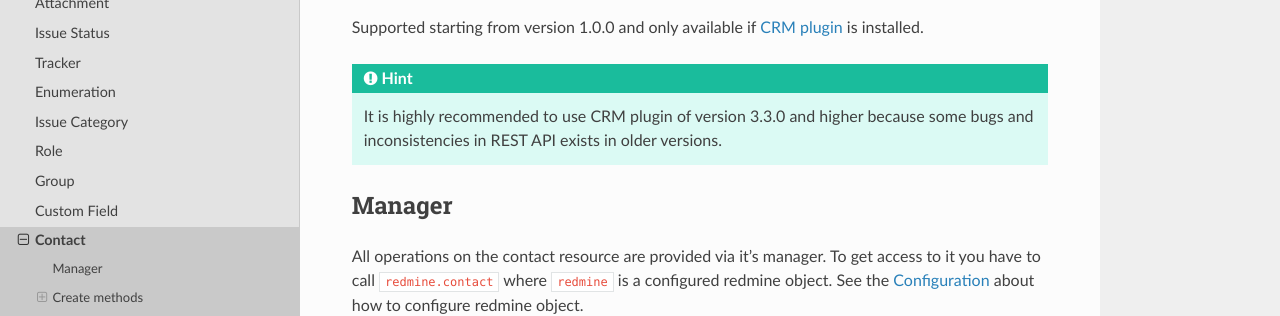
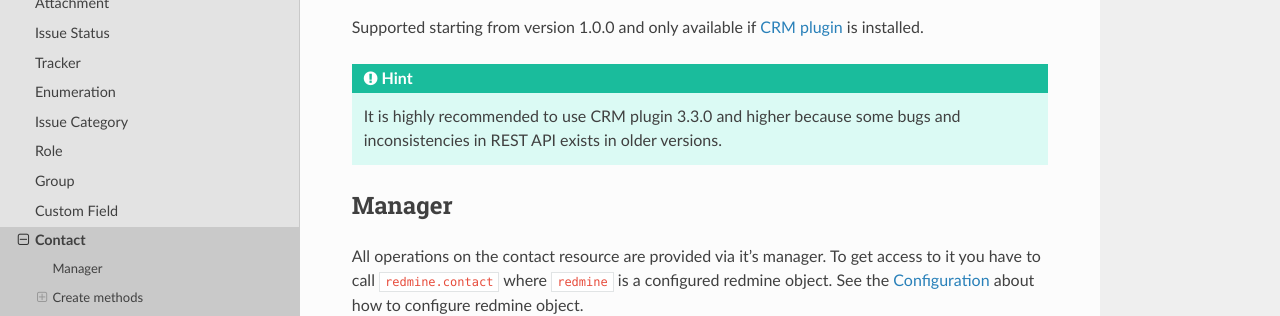
Before and after one commit to maxtepkeev/python-redmine, a Sphinx documentation site: the page built from docs/resources/contact.rst, in a window 1280 px wide and 900 px high. Shown: the part 144-460 px from the top of the window. Built offline with Sphinx 7.4.7 and the Read the Docs theme 2.0.0, drawn with Linux system fonts in a browser that asks for light colours; some of the changed text lies outside the part shown.

Commit message:
docs cleanup

```diff
--- a/docs/resources/contact.rst
+++ b/docs/resources/contact.rst
@@ -6,8 +6,8 @@ projects/crm/pages/1>`_ is installed.
 
 .. hint::
 
-    It is highly recommended to use CRM plugin of version 3.3.0 and higher because some bugs
-    and inconsistencies in REST API exists in older versions.
+    It is highly recommended to use CRM plugin 3.3.0 and higher because some bugs and
+    inconsistencies in REST API exists in older versions.
 
 Manager
 -------
--- a/docs/resources/contact_tag.rst
+++ b/docs/resources/contact_tag.rst
@@ -2,7 +2,7 @@ Contact Tag
 ===========
 
 Supported starting from version 1.0.0 and only available if `CRM plugin <http://redminecrm.com/
-projects/crm/pages/1>`_ of version 3.3.1 and higher is installed.
+projects/crm/pages/1>`_ 3.3.1 and higher is installed.
 
 Manager
 -------
--- a/docs/resources/deal_status.rst
+++ b/docs/resources/deal_status.rst
@@ -2,7 +2,7 @@ Deal Status
 ===========
 
 Supported starting from version 1.0.0 and only available if `CRM plugin <http://redminecrm.com/
-projects/crm/pages/1>`_ of version 3.3.0 and higher is installed.
+projects/crm/pages/1>`_ 3.3.0 and higher is installed.
 
 Manager
 -------
--- a/docs/resources/note.rst
+++ b/docs/resources/note.rst
@@ -2,7 +2,7 @@ Note
 ====
 
 Supported starting from version 1.0.0 and only available if `CRM plugin <http://redminecrm.com/
-projects/crm/pages/1>`_ of version 3.2.4 and higher is installed.
+projects/crm/pages/1>`_ 3.2.4 and higher is installed.
 
 Manager
 -------
```
Also changed, not shown: other parts of docs/resources/contact.rst (+1 -1 lines), docs/resources/crm_query.rst (+1 -8 lines).
